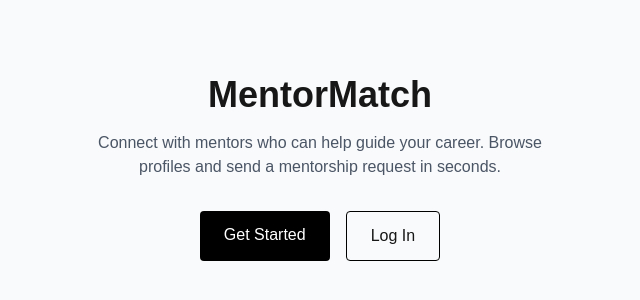
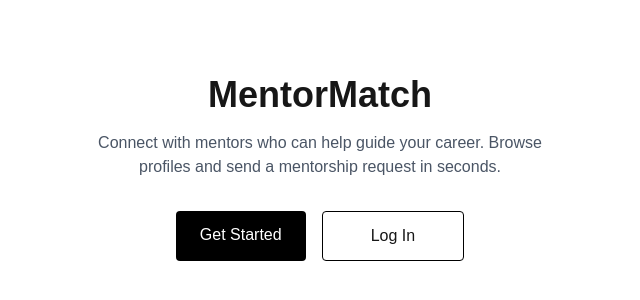
Before and after one commit to Bruno-nog/mentorMatch, a Next.js app: page / in a window 1280 px wide. Shown: the part 232-532 px from the top of the page, without its empty margins (320-960 px from the left). Built offline with nearby package versions, Linux system fonts and the light colour scheme.

Commit message:
update readme and change page design

```diff
--- a/app/page.tsx
+++ b/app/page.tsx
@@ -2,7 +2,7 @@ import Link from "next/link";
 
 export default function Home() {
   return (
-    <div className="flex min-h-screen flex-col items-center justify-center bg-gray-50 px-6 text-center">
+    <div className="flex min-h-screen flex-col items-center justify-center bg-black-50 px-6 text-center">
       <h1 className="text-4xl font-bold mb-4">MentorMatch</h1>
       <p className="text-gray-600 max-w-md mb-8">
         Connect with mentors who can help guide your career. Browse profiles and send a mentorship request in seconds.
@@ -16,7 +16,7 @@ export default function Home() {
         </Link>
         <Link
           href="/login"
-          className="border border-black px-6 py-3 rounded font-medium"
+          className="border border-black px-12 py-3 rounded font-medium"
         >
           Log In
         </Link>
```
Also changed, not shown: matchmentor.png (added), 1 other file (tests, documents, lock files or other folders).
